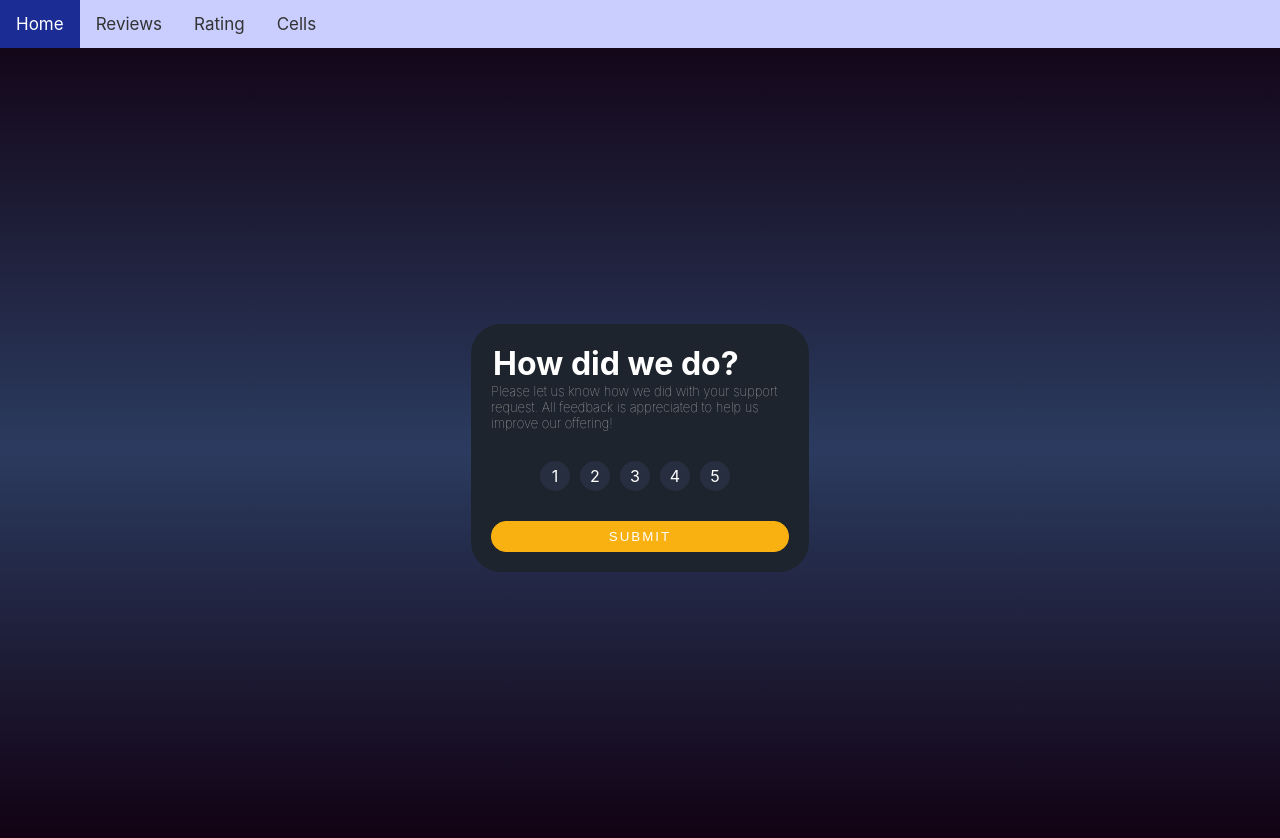
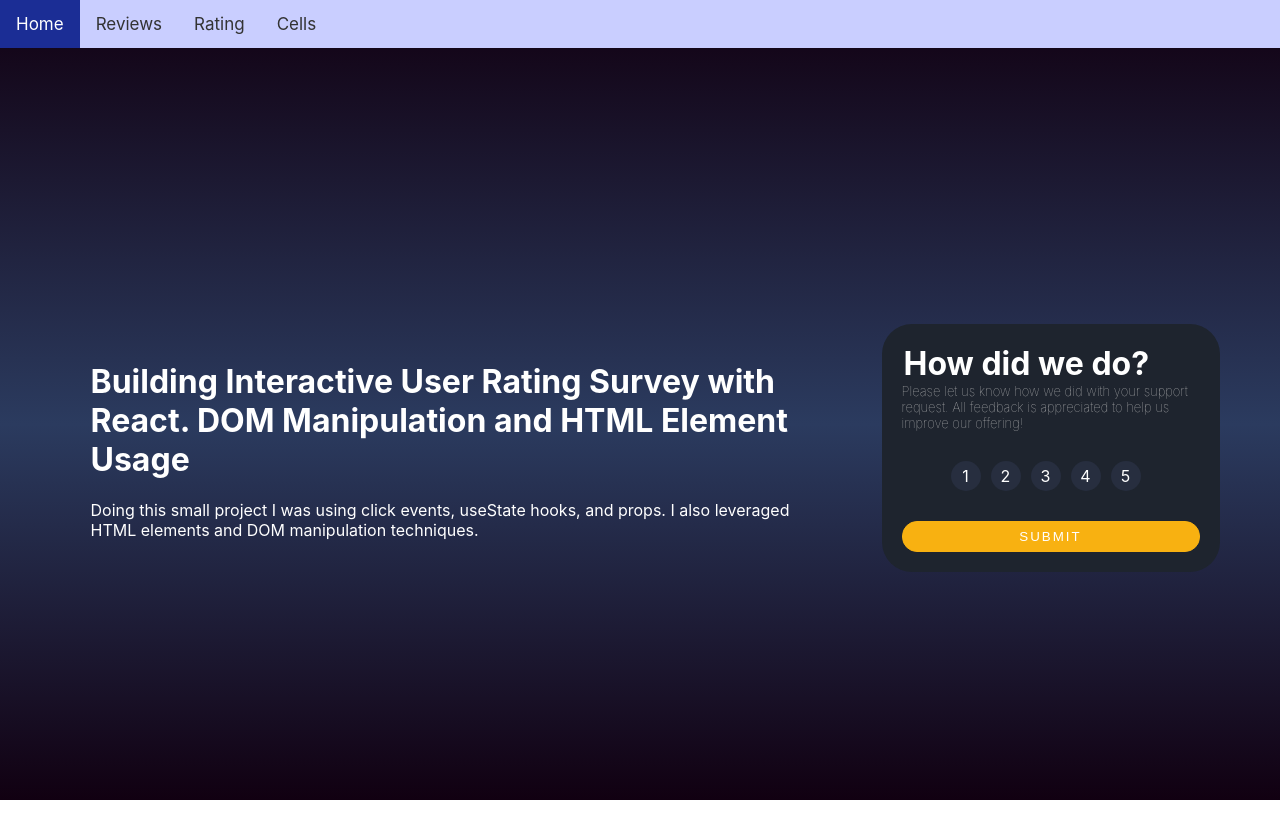
Before and after one commit to Blubas35/interview-challenges, a React (Create React App) app: page /rating in a window 1280 px wide. Shown: the top 838 px of the page. Built offline with nearby package versions, Linux system fonts and the light colour scheme.

Commit message:
fixed bugs added header component

```diff
--- a/src/App.css
+++ b/src/App.css
@@ -2,6 +2,7 @@
   background-color: #110011;
   background-image: linear-gradient(180deg, #110011 0%, #2b3b5f 53%, #110011 100%);
   color: white;
+  height: 100vh;
 }
 
 .App-logo {
--- /dev/null
+++ b/src/Components/Header/Header.js
@@ -0,0 +1,13 @@
+import React from 'react'
+import './Header.css'
+
+const Header = ({ title, contentText }) => {
+    return (
+        <header className='hero-box-wrapper'>
+            <h1 className='hero-box-title'>{title}</h1>
+            <p className='content'>{contentText}</p>
+        </header>
+    )
+}
+
+export default Header
--- a/src/Pages/1-cells/ArrayComponents/Header.js
+++ /dev/null
@@ -1,13 +0,0 @@
-import React from 'react'
-import '../../../Styles/Cells/Header.css'
-
-const Header = () => {
-    return (
-        <header className='hero-box-wrapper'>
-            <h1 className='hero-box-title'>Demonstrating Data Structure and Array Manipulation with React.</h1>
-            <p className='content'>Doing this small project I was using click events, useState, props and other JavaScript methods (filter, map) to demonstrate my skills.</p>
-        </header>
-    )
-}
-
-export default Header
--- a/src/Pages/1-cells/cells.js
+++ b/src/Pages/1-cells/cells.js
@@ -4,7 +4,7 @@ import CellsItem from './ArrayComponents/CellsItem'
 import ResultsWrapper from './ArrayComponents/ResultsWrapper'
 import '../../Styles/Cells/Cells.css'
 import Container from '../../Components/Container/Container'
-import Header from './ArrayComponents/Header'
+import Header from '../../Components/Header/Header'
 
 const Cells = () => {
 
@@ -13,6 +13,9 @@ const Cells = () => {
     const [cells, setCells] = useState(initialArr)
     const [results, setResults] = useState([])
     const [hideInfo, SetHideInfo] = useState(true)
+
+    const title = 'Demonstrating Data Structure and Array Manipulation with React.'
+    const contentText = 'Doing this small project I was using click events, useState, props and other JavaScript methods (filter, map) to demonstrate my skills.'
 
     const changeCellContent = (newCellValue, index) => {
         setCells(prevState => {
@@ -55,7 +58,10 @@ const Cells = () => {
         <>
             <Container>
                 <div className='content-wrapper'>
-                    <Header />
+                    <Header
+                    title={title}
+                    contentText={contentText}
+                    />
                     <section className='cells'>
                         <h2>Click between cells to add more cells!</h2>
                         <CellsItem
--- a/src/Pages/2-rating/rating-components/SurveyForm.js
+++ b/src/Pages/2-rating/rating-components/SurveyForm.js
@@ -1,7 +1,7 @@
 import React from 'react'
 import '../../../Styles/Rating/Rating.css'
 
-const SurveyForm = ({ submitHandler, radioHandler, subText, title, errorMessage }) => {
+const SurveyForm = ({ submitHandler, radioHandler, subText, surveyTitle, errorMessage }) => {
     return (
         <div className='survey-form-wrapper'>
             {errorMessage &&
@@ -12,7 +12,7 @@ const SurveyForm = ({ submitHandler, radioHandler, subText, title, errorMessage
             </div>
             <form onSubmit={submitHandler}>
                 <fieldset onChange={radioHandler} className='survey-info' aria-required>
-                    <legend className='survey-title'>{title}</legend>
+                    <legend className='survey-title'>{surveyTitle}</legend>
                     <h2 className='sub-title'>{subText}</h2>
                     <div className='form-control'>
                         <input type='radio' id='one' name='survey-rating' value='1'></input>
--- a/src/Pages/2-rating/rating.js
+++ b/src/Pages/2-rating/rating.js
@@ -2,14 +2,18 @@ import React, { useState } from 'react'
 import Container from '../../Components/Container/Container'
 import Submitted from './rating-components/Submitted'
 import SurveyForm from './rating-components/SurveyForm'
+import Header from '../../Components/Header/Header'
 
 const Rating = () => {
     const [selectedRating, setSelectedRating] = useState('')
     const [isSurveySubmit, setIsSurveySubmit] = useState(false)
     const [errorMessage, setErrorMessage] = useState(false)
 
+    const title = 'Building Interactive User Rating Survey with React. DOM Manipulation and HTML Element Usage'
+    const contentText = 'Doing this small project I was using click events, useState hooks, and props. I also leveraged HTML elements and DOM manipulation techniques.'
+
     const subText = 'Please let us know how we did with your support request. All feedback is appreciated to help us improve our offering!'
-    const title = 'How did we do?'
+    const surveyTitle = 'How did we do?'
 
     const radioHandler = (e) => setSelectedRating(e.target.value)
 
@@ -34,12 +38,16 @@ const Rating = () => {
     return (
         <>
             <Container className='rating-page'>
+                <Header
+                title={title}
+                contentText={contentText}
+                />
                 {!isSurveySubmit ? (
                     <SurveyForm
                     radioHandler={radioHandler}
                     submitHandler={submitHandler}
                     subText={subText}
-                    title={title}
+                    surveyTitle={surveyTitle}
                     errorMessage={errorMessage}
                     ></SurveyForm>
                 ) : (
--- a/src/Styles/Cells/Cells.css
+++ b/src/Styles/Cells/Cells.css
@@ -1,6 +1,4 @@
-.content-wrapper {
-    height: 100vh;
-}
+
 
 .cells {
     display: flex;
```
Also changed, not shown: src/Components/Header/Header.css (renamed from src/Styles/Cells/Header.css).
